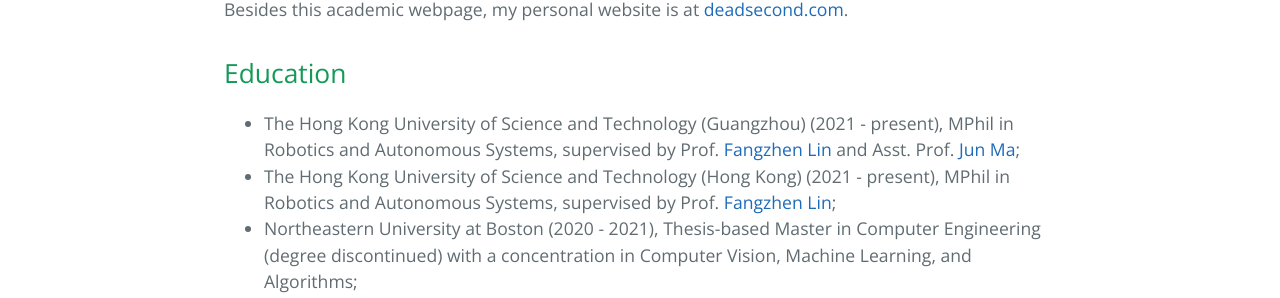
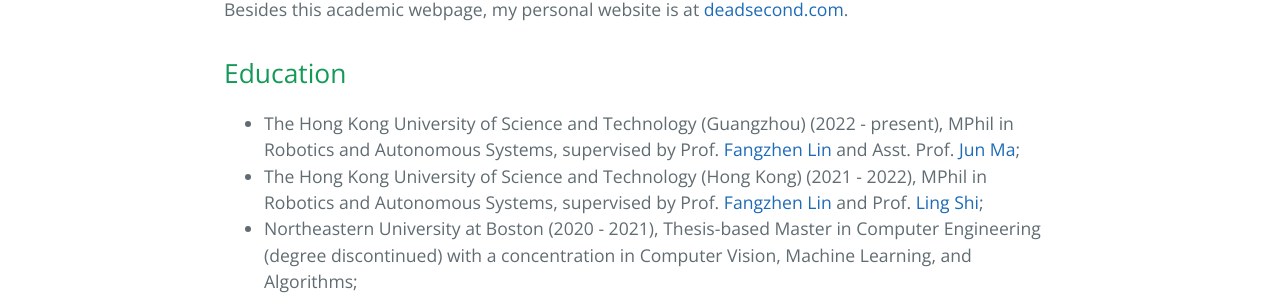
Before and after one commit to klyw1998/LiangyaweiKuang, a Jekyll site: the page built from index.md, in a window 1280 px wide. Shown: the part 652-950 px from the top of the page. Built offline with Jekyll 4.4.1, drawn with Linux system fonts in a browser that asks for light colours; our own code applies the rules of GitHub Pages for plain Markdown files.

Commit message:
Update index.md

```diff
--- a/index.md
+++ b/index.md
@@ -9,8 +9,8 @@ I am a postgraduate researcher at [HKUST](https://hkust.edu.hk/) who focuses on
 Besides this academic webpage, my personal website is at [deadsecond.com](https://www.deadsecond.com).
 
 ## Education
-- The Hong Kong University of Science and Technology (Guangzhou) (2021 - present), MPhil in Robotics and Autonomous Systems, supervised by Prof. [Fangzhen Lin](https://facultyprofiles.ust.hk/profiles.php?profile=fangzhen-lin-flin#researchinterest) and Asst. Prof. [Jun Ma](https://facultyprofiles.hkust-gz.edu.cn/faculty-personal-page?id=853);
-- The Hong Kong University of Science and Technology (Hong Kong) (2021 - present), MPhil in Robotics and Autonomous Systems, supervised by Prof. [Fangzhen Lin](https://facultyprofiles.ust.hk/profiles.php?profile=fangzhen-lin-flin#researchinterest);
+- The Hong Kong University of Science and Technology (Guangzhou) (2022 - present), MPhil in Robotics and Autonomous Systems, supervised by Prof. [Fangzhen Lin](https://facultyprofiles.ust.hk/profiles.php?profile=fangzhen-lin-flin#researchinterest) and Asst. Prof. [Jun Ma](https://facultyprofiles.hkust-gz.edu.cn/faculty-personal-page?id=853);
+- The Hong Kong University of Science and Technology (Hong Kong) (2021 - 2022), MPhil in Robotics and Autonomous Systems, supervised by Prof. [Fangzhen Lin](https://facultyprofiles.ust.hk/profiles.php?profile=fangzhen-lin-flin#researchinterest) and Prof. [Ling Shi](https://facultyprofiles.hkust.edu.hk/profiles.php?profile=ling-shi-eesling);
 - Northeastern University at Boston (2020 - 2021), Thesis-based Master in Computer Engineering (degree discontinued) with a concentration in Computer Vision, Machine Learning, and Algorithms;
 - University of Califronia, Irvine (2019 - 2020), final year visiting student in Electrical Engineering and Computer Science;
 - Hong Kong Polytechnic University (2019 - 2019), one-semester exchange student in Mechanical Engineering;
```
